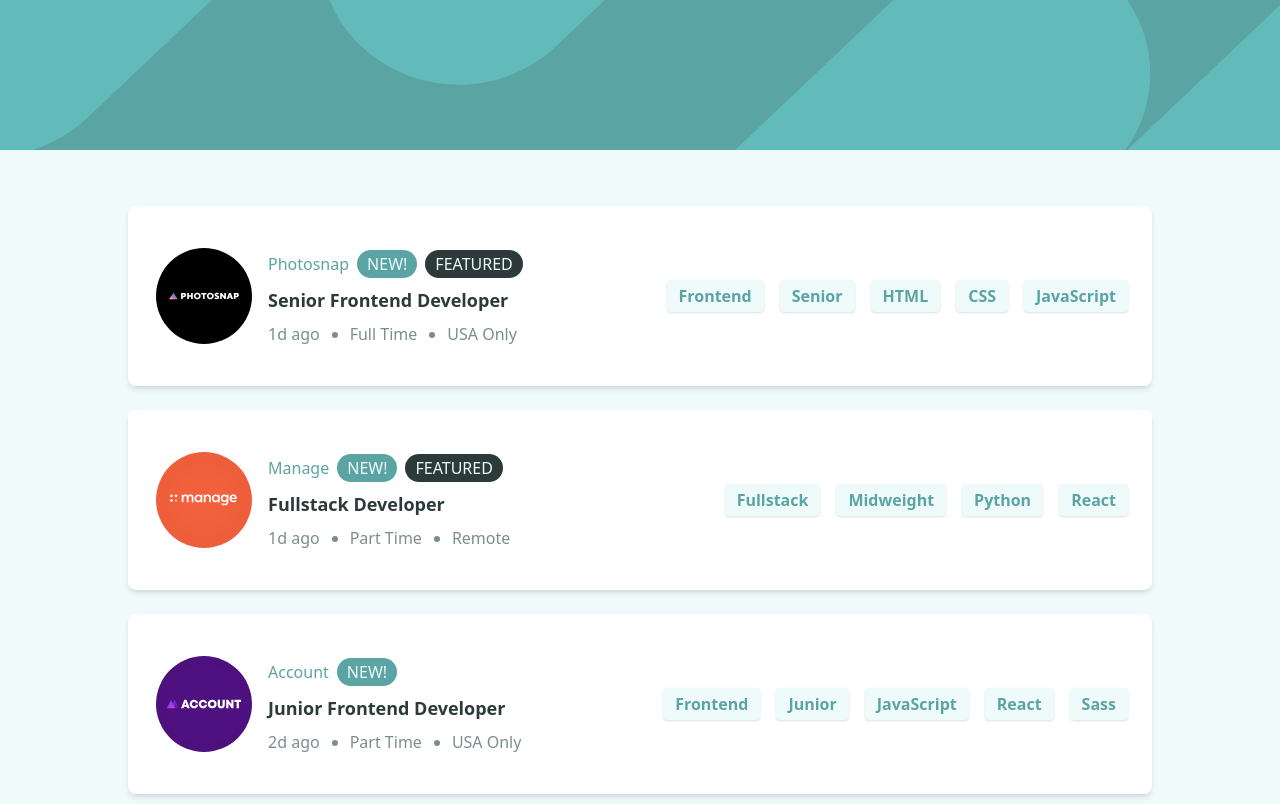
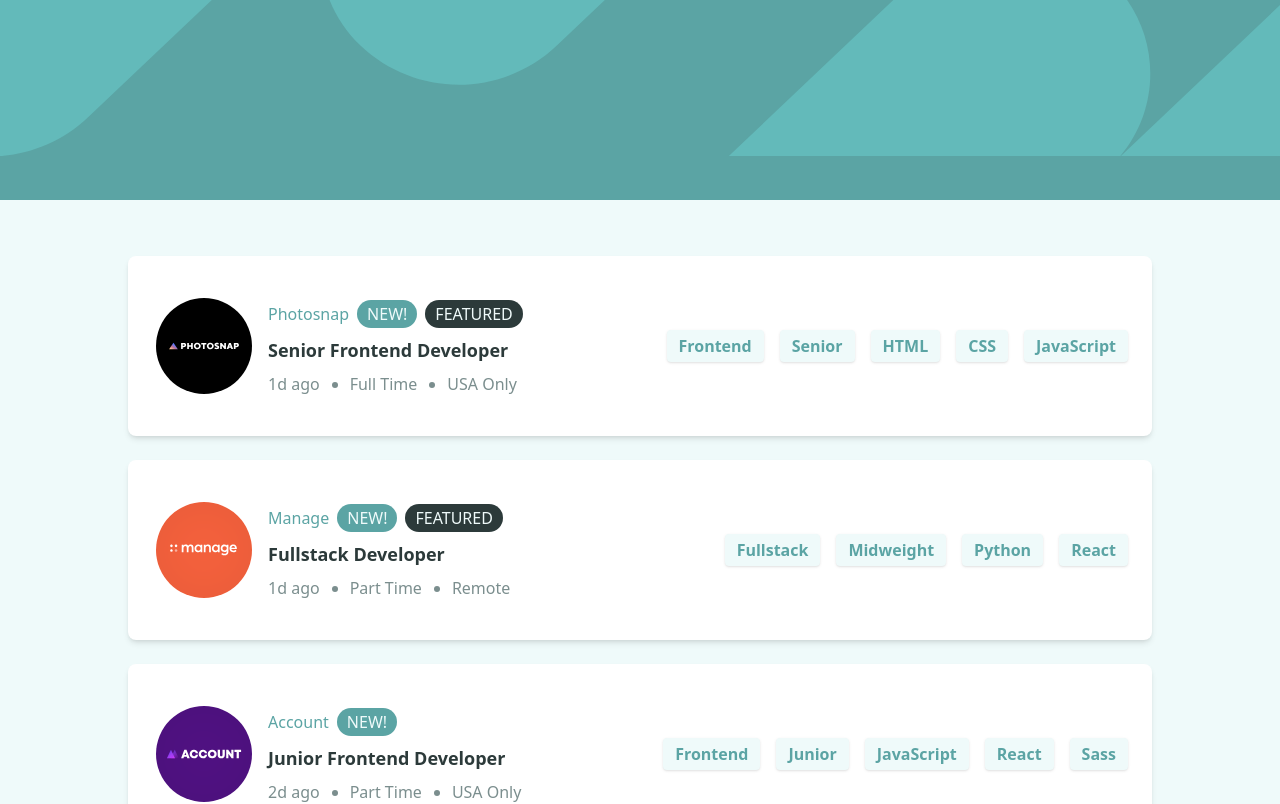
Before and after one commit to Imoyemi-1/Static-job-filtering-app, a React (Vite) app: page / in a window 1280 px wide. Shown: the top 804 px of the page. Built offline with nearby package versions, Linux system fonts and the light colour scheme.

Commit message:
style: adjust header height and main height based on filters

```diff
--- a/src/components/header.jsx
+++ b/src/components/header.jsx
@@ -1,6 +1,6 @@
 function Header() {
   return (
-    <header className='bg-[url(/images/bg-header-mobile.svg)] md:bg-[url(/images/bg-header-desktop.svg)] h-[150px] bg-green-c-400 w-full'></header>
+    <header className='bg-[url(/images/bg-header-mobile.svg)] md:bg-[url(/images/bg-header-desktop.svg)] h-[150px] md:h-[200px] bg-no-repeat bg-green-c-400 w-full'></header>
   );
 }
 
--- a/src/components/mainPage.jsx
+++ b/src/components/mainPage.jsx
@@ -54,7 +54,7 @@ function MainPage() {
   return (
     <main
       ref={mainRef}
-      className='relative h-fit flex flex-col md:items-center  gap-y-14 p-6 md:gap-y-6  pt-15 bg-green-c-50 min-h-screen'
+      className='relative h-fit flex flex-col md:items-center  gap-y-14 p-6 md:gap-y-6  pt-15 bg-green-c-50 min-h-[calc(100vh-150px)] md:min-h-[calc(100vh-200px)]'
     >
       {filteredJobs.map((job) => (
         <JobCard key={job.id} job={job} setFilteredJob={setFilteredJob} />
```
